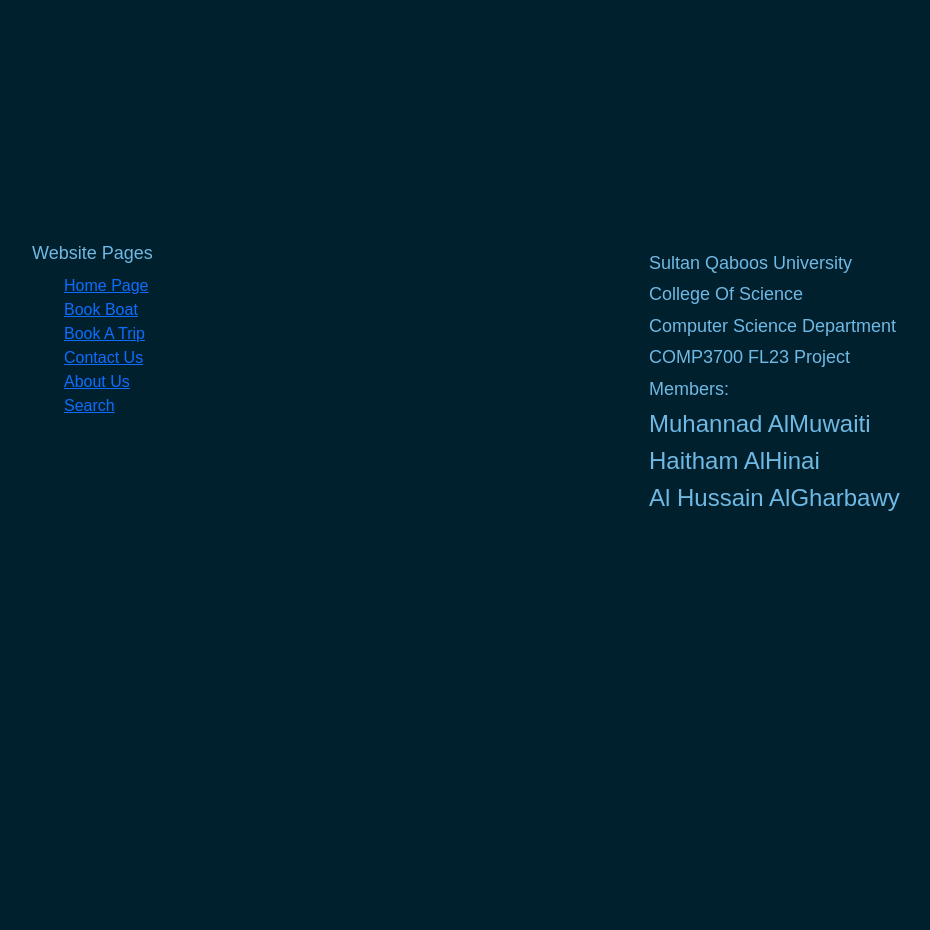
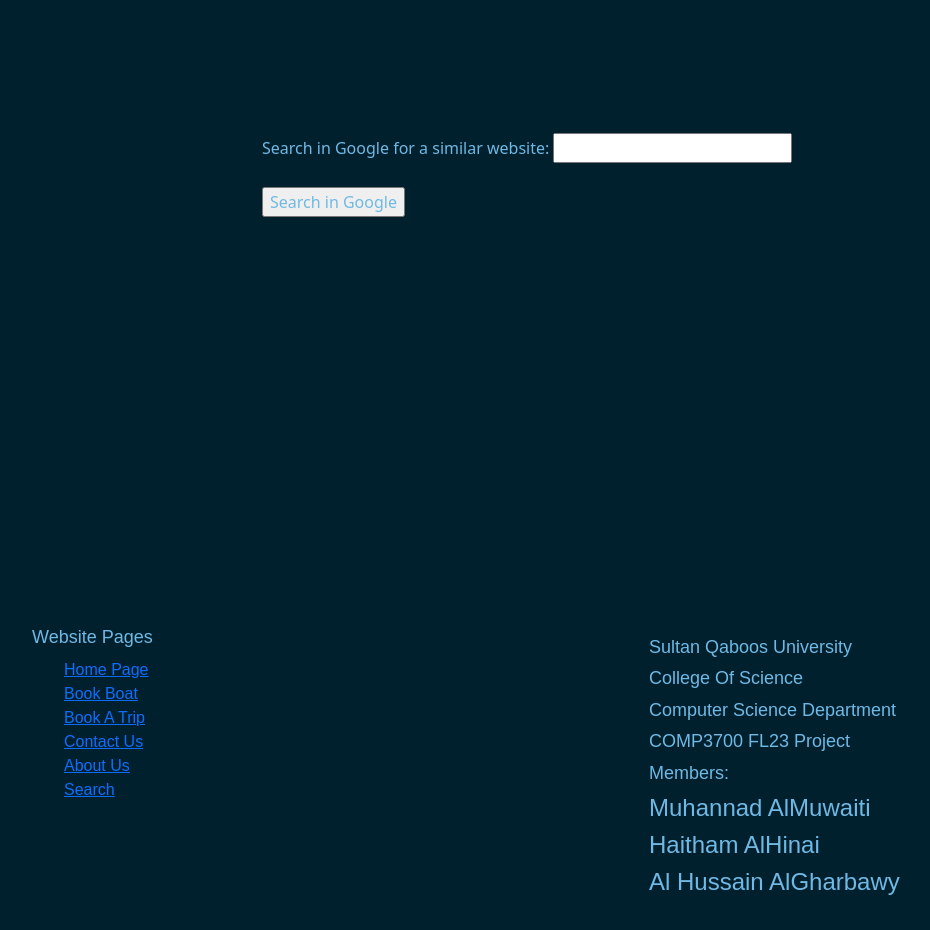
Before and after one commit to Muhanad-DEV/seavoyage.github.io, a plain HTML site: page index.html in a window 1280 px wide. Shown: the part 780-1710 px from the top of the page, without its empty margins (38-968 px from the left). Before the commit the page ends 1379 px from the top, so only its background shows below. Drawn offline with nearby package versions, Linux system fonts and the light colour scheme.

Commit message:
Update index.html

```diff
--- a/index.html
+++ b/index.html
@@ -172,6 +172,11 @@
 
 
 
+        <form style="margin: 300px;" action="https://www.google.com/search" method="get">
+                Search in Google for a similar website: <input name="q" type="text" /> <br/>
+                <br/>
+                <input type="submit" value="Search in Google" />
+              </form>
 
 
 
```
